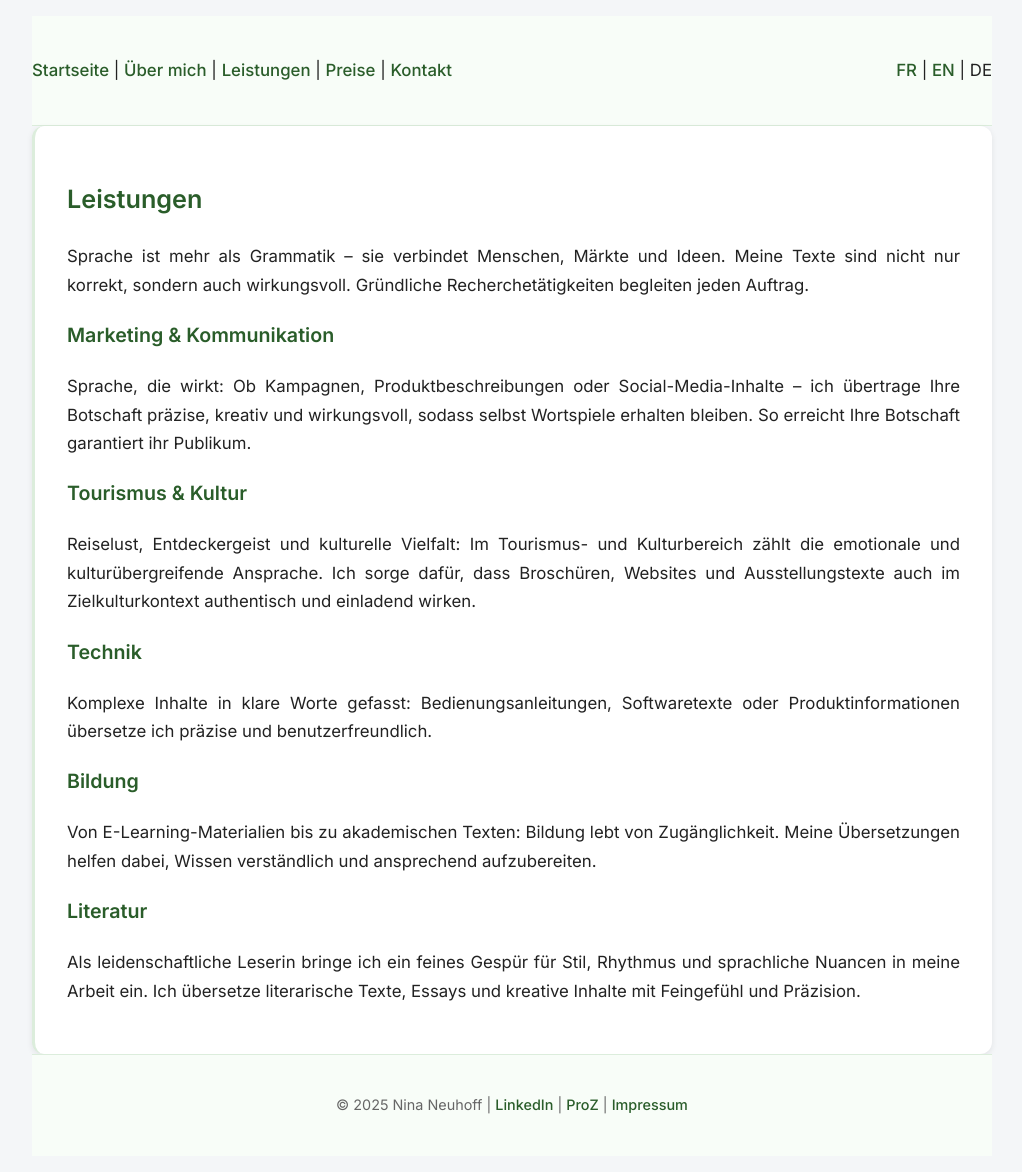
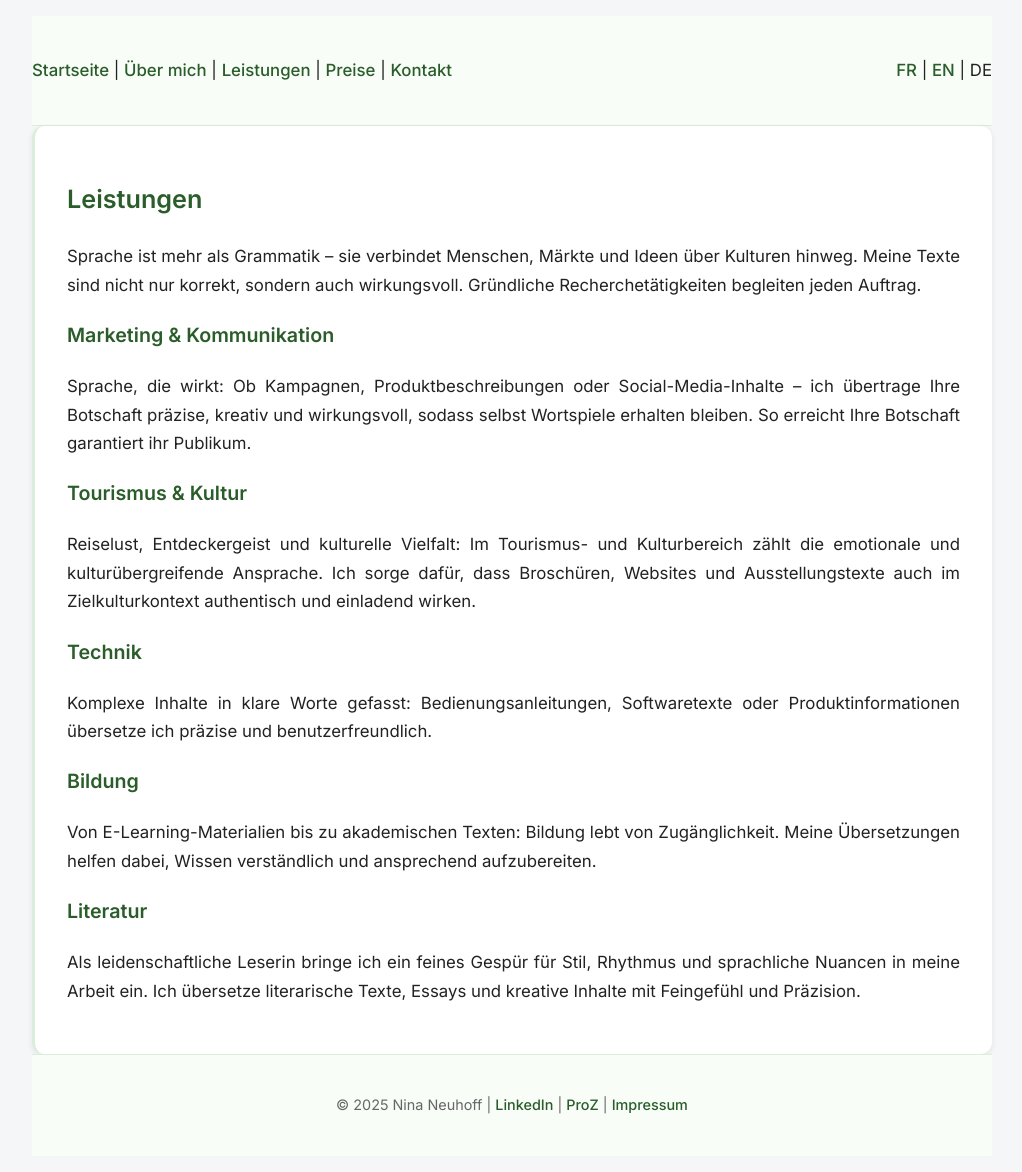
Before and after one commit to nneuhoff/traduction-translation-uebersetzung, a Jekyll site: the page built from de/services.md, in a window 1280 px wide. Shown: the whole page, without its empty margins (128-1150 px from the left). Built offline with Jekyll 4.4.1, drawn with Linux system fonts in a browser that asks for light colours.

Commit message:
Update services.md

```diff
--- a/de/services.md
+++ b/de/services.md
@@ -6,7 +6,7 @@ lang: de
 
 ## Leistungen
 
-Sprache ist mehr als Grammatik – sie verbindet Menschen, Märkte und Ideen. Meine Texte sind nicht nur korrekt, sondern auch wirkungsvoll. Gründliche Recherchetätigkeiten begleiten jeden Auftrag.
+Sprache ist mehr als Grammatik – sie verbindet Menschen, Märkte und Ideen über Kulturen hinweg. Meine Texte sind nicht nur korrekt, sondern auch wirkungsvoll. Gründliche Recherchetätigkeiten begleiten jeden Auftrag.
 
 ### Marketing & Kommunikation
 Sprache, die wirkt: Ob Kampagnen, Produktbeschreibungen oder Social-Media-Inhalte – ich übertrage Ihre Botschaft präzise, kreativ und wirkungsvoll, sodass selbst Wortspiele erhalten bleiben. So erreicht Ihre Botschaft garantiert ihr Publikum.
```
